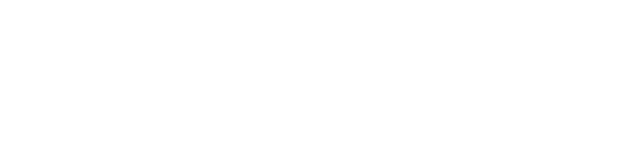
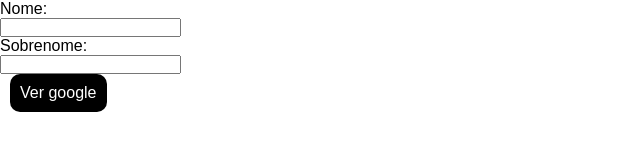
Before and after one commit to XinbinhaChan/Display-block, a plain HTML site: page index.html in a window 1280 px wide. Shown: the whole page, without its empty margins (0-640 px from the left). Drawn offline with Linux system fonts and the light colour scheme.

Commit message:
atividade finalizada

```diff
--- a/index.html
+++ b/index.html
@@ -4,9 +4,20 @@
     <meta charset="UTF-8">
     <meta http-equiv="X-UA-Compatible" content="IE=edge">
     <meta name="viewport" content="width=device-width, initial-scale=1.0">
+    <link rel="stylesheet" href="./style.css">
     <title>Display Block</title>
 </head>
 <body>
-
+    <form action="">
+        <div>
+            <label for="">Nome:</label>
+            <input type="text">
+        </div>
+        <div>
+            <label for="">Sobrenome:</label>
+            <input type="text">
+        </div>
+    </form>
+    <a href="https://google.com">Ver google</a>
 </body>
 </html>
--- a/style.css
+++ b/style.css
@@ -0,0 +1,21 @@
+*{
+    margin: 0;
+    padding: 0;
+    box-sizing: border-box;
+    font-family: Arial, Helvetica, sans-serif;
+}
+
+label{
+    display: block;
+}
+
+a{
+    display: block;
+    text-decoration: none;
+    background: black;
+    color: white;
+    padding: 10px;
+    width: fit-content;
+    margin-left: 10px;
+    border-radius: 10px;
+}
```
